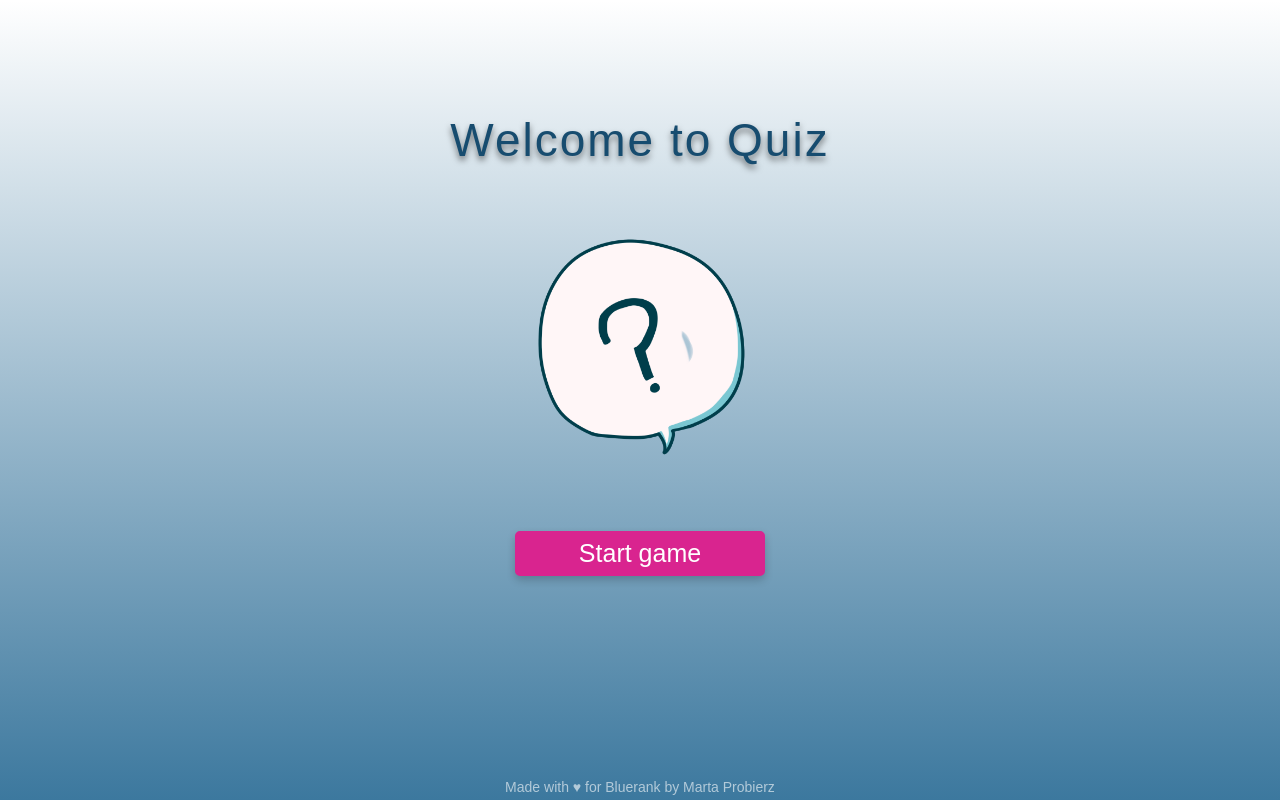
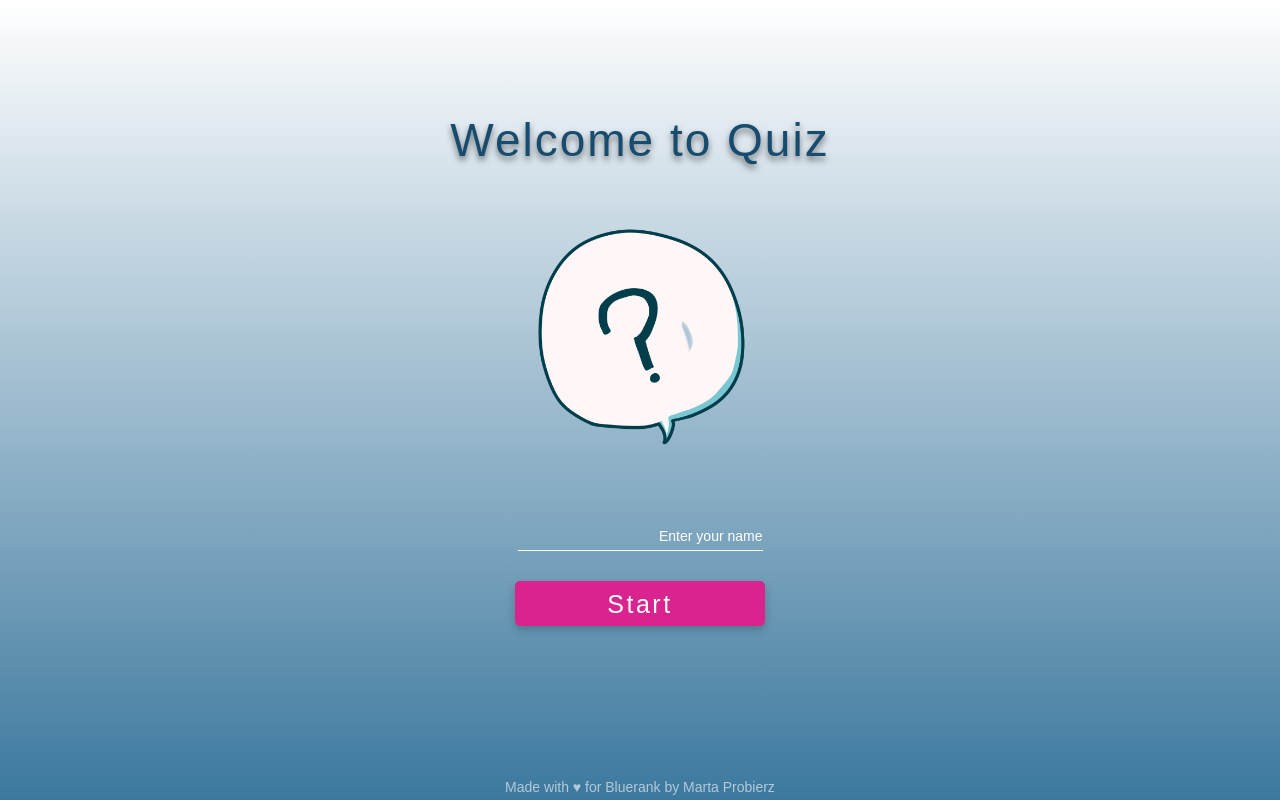
Before and after one commit to marta-probierz/quiz-react, a React (Create React App) app: page / in a window 1280 px wide. Built offline with nearby package versions, Linux system fonts and the light colour scheme.

Commit message:
add some changes to homePage

```diff
--- a/src/App.jsx
+++ b/src/App.jsx
@@ -1,4 +1,4 @@
-import React from 'react';
+import React, { useState } from 'react';
 import { Routes, Route } from 'react-router-dom';
 import { ThemeProvider } from 'styled-components';
 
@@ -9,6 +9,7 @@ import { QuizPage } from './pages/QuizPage';
 import { ResultPage } from './pages/ResultPage';
 
 export const App = () => {
+
   return (
     <ThemeProvider theme={theme}>
       <GlobalStyles />
--- a/src/components/Footer.jsx
+++ b/src/components/Footer.jsx
@@ -1,5 +1,5 @@
 import React from 'react'
-import { Foot } from "../styles/Foot"
+import { Foot } from "../styles/HomePage"
 
 export const Footer = () => {
   return (
--- a/src/pages/HomePage.jsx
+++ b/src/pages/HomePage.jsx
@@ -1,22 +1,39 @@
-import React from 'react';
+import React, { useState } from 'react';
 // import { useTranslation } from "react-i18next";
 import { paths } from '../config/path';
+import { useNavigate } from 'react-router-dom';
 
 import { Button } from '../styles/Button';
 import { QuestionMark } from '../styles/Icon';
-import { Container, LinkButton, Header } from '../styles/HomePage';
+import { Container, LinkButton, Header, ErrorMsg, Form } from '../styles/HomePage';
 import { Footer } from '../components/Footer';
+import { Input } from '../styles/Input';
 
-export const HomePage = () => {
+export const HomePage = ({ name, setName }) => {
   // const { t } = useTranslation();
+  const navigate = useNavigate();
+  const [error, setError] = useState(false);
+
+  const handleSubmit = (e) => {
+    e.preventDefault();
+    if (!name) {
+      setError(true);
+    } else {
+      setError(false);
+      navigate(paths.quiz, { replace: true });
+    }
+  };
+
   return (
     <>
       <Container>
         <Header>Welcome to Quiz</Header>
-          <QuestionMark />
-        <Button>
-          <LinkButton to={paths.quiz}>Start game</LinkButton>
-        </Button>
+        <QuestionMark />
+          <Form onSubmit={handleSubmit}>
+            <Input type="text" id="name" placeholder="Enter your name" onChange={(e) => setName(e.target.value)} />
+            {error && <ErrorMsg>Please type your name</ErrorMsg>}
+            <Button>Start</Button>
+          </Form>
         <Footer />
       </Container>
     </>
--- a/src/styles/Button.js
+++ b/src/styles/Button.js
@@ -1,4 +1,4 @@
-import styled from "styled-components";
+import styled from 'styled-components';
 
 export const Button = styled.button`
   background-color: ${({ theme }) => theme.colors.primary};
@@ -8,9 +8,11 @@ export const Button = styled.button`
   height: 40px;
   width: 200px;
   font-size: 20px;
-  line-height: 24px;
   text-align: center;
-  color: ${({ theme }) => theme.colors.body || "#FFFFFF"};
+  letter-spacing: 2.5px;
+  margin-top: 20px;
+  align-self: center;
+  color: ${({ theme }) => theme.colors.body || '#FFFFFF'};
   @media (min-width: 700px) {
     height: 45px;
     width: 250px;
--- a/src/styles/Foot.js
+++ /dev/null
@@ -1,9 +0,0 @@
-import styled from "styled-components";
-
-export const Foot = styled.div`
-  font-size: 14px;
-  color: rgba(255, 255, 255, 0.6);
-  position: absolute;
-  bottom: 5px;
-  }
-`;
--- a/src/styles/HomePage.js
+++ b/src/styles/HomePage.js
@@ -1,5 +1,5 @@
-import styled from "styled-components";
-import { Link } from "react-router-dom";
+import styled from 'styled-components';
+import { Link } from 'react-router-dom';
 
 export const Container = styled.div`
   width: 100vw;
@@ -20,14 +20,14 @@ export const LinkButton = styled(Link)`
   display: block;
   width: 100%;
   height: 100%;
-  color: ${({ theme }) => theme.colors.body || "#fff"};
+  color: ${({ theme }) => theme.colors.body || '#fff'};
   line-height: 36px;
   text-decoration: none;
 `;
 
 export const Header = styled.h1`
   margin: 80px 0 20px;
-  color: ${({ theme }) => theme.colors.text || "#174C6F"};
+  color: ${({ theme }) => theme.colors.text || '#174C6F'};
   font-weight: 400;
   line-height: 21px;
   text-align: center;
@@ -35,6 +35,28 @@ export const Header = styled.h1`
   text-shadow: 0px 4px 6px rgba(0, 0, 0, 0.5);
 
   @media (min-width: 700px) {
-    font-size: 2.5em
+    font-size: 2.5em;
   }
 `;
+
+export const Foot = styled.div`
+  font-size: 14px;
+  color: rgba(255, 255, 255, 0.6);
+  position: absolute;
+  bottom: 5px;
+  }
+`;
+
+export const ErrorMsg = styled.div`
+  color: ${({ theme }) => theme.colors.warning || '#FF0000'};
+  align-self: flex-start;
+  font-size: 12px;
+  margin-left: 10px;
+`;
+
+export const Form = styled.form`
+  display: flex;
+  flex-direction: column;
+  justify-content: center;
+  align-content: center;
+`;
--- a/src/styles/Icon.js
+++ b/src/styles/Icon.js
@@ -9,9 +9,10 @@ export const QuestionMark = styled.img.attrs({
   flex-direction: row;
   justify-content: space-between;
   width: 250px;
-  margin: 30px;
+  margin: 15px;
 
   @media (min-width: 700px) {
     width: 300px;
+    margin: 20px;
   }
 `;
--- /dev/null
+++ b/src/styles/Input.js
@@ -0,0 +1,19 @@
+import styled from "styled-components";
+
+export const Input = styled.input`
+  border: 1px solid ${({ theme }) => theme.colors.body || "#FFFFFF"};
+  border-style: none none solid none;
+  background: none;
+  outline: none;
+  font-size: 14px;
+  width: 245px;
+  height: 30px;
+  padding: 10px 0;
+  margin: 10px;
+  display: block;
+  color: ${({ theme }) => theme.colors.body || "#FFFFFF"};
+  &::placeholder {
+    color: ${({ theme }) => theme.colors.body || "#FFFFFF"};
+    text-align: right;
+  }
+`;
--- a/src/styles/index.js
+++ b/src/styles/index.js
@@ -1,5 +1,4 @@
 export * from './Button';
-export * from './Foot';
 export * from './Global';
 export * from './HomePage';
 export * from './Icon';
```
